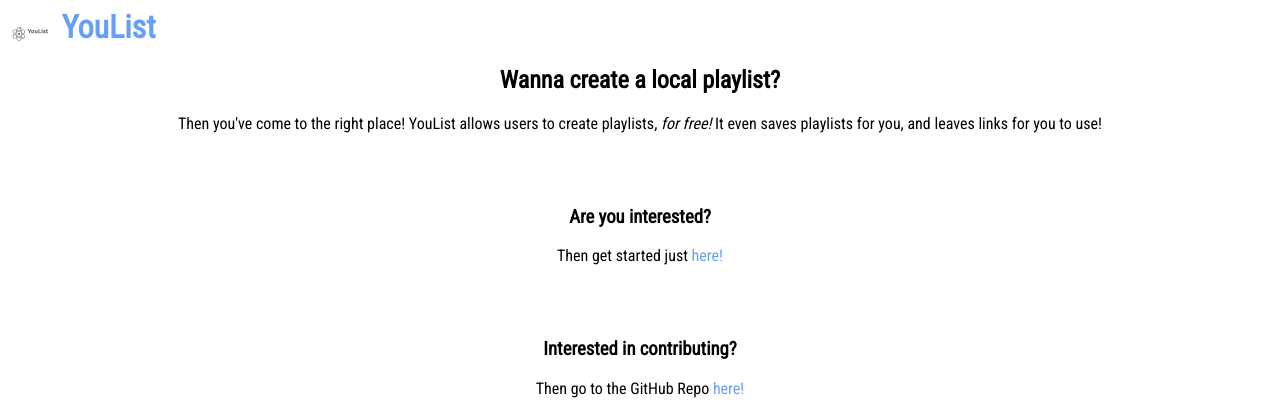
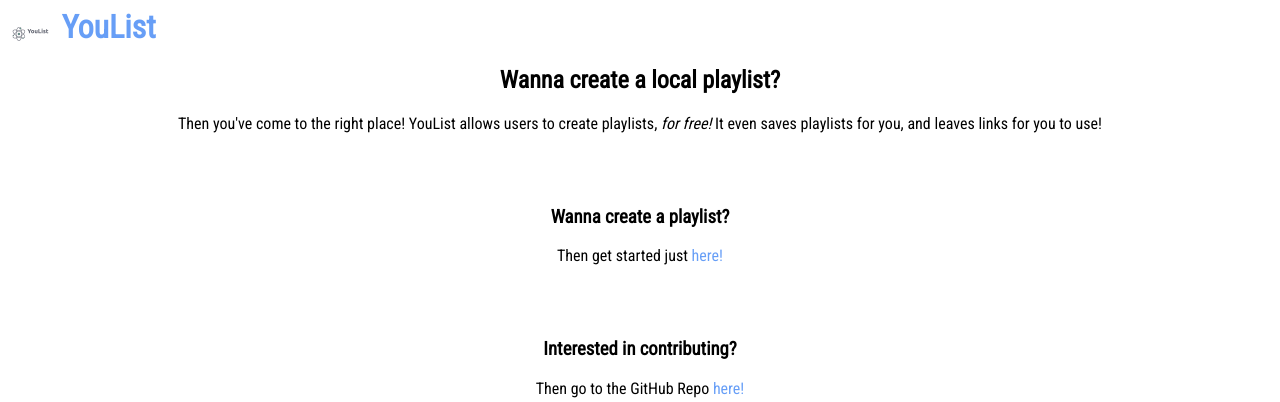
Before and after one commit to kokonut27/YouList, a Flask app: page / in a window 1280 px wide. Shown: the top 402 px of the page. Run offline with Flask 2, Linux system fonts and the light colour scheme.

Commit message:
chore: update subheader

```diff
--- a/templates/index.html
+++ b/templates/index.html
@@ -20,7 +20,7 @@
     <h2>Wanna create a local playlist?</h2>
     <p>Then you've come to the right place! YouList allows users to create playlists, <em>for free!</em> It even saves playlists for you, and leaves links for you to use!</p>
     <br></br>
-    <h3>Are you interested?</h3>
+    <h3>Wanna create a playlist?</h3>
     <p>Then get started just <a href="{{ url_for('create') }}">here!</a></p>
     <br></br>
     <h3>Interested in contributing?</h3>
```
